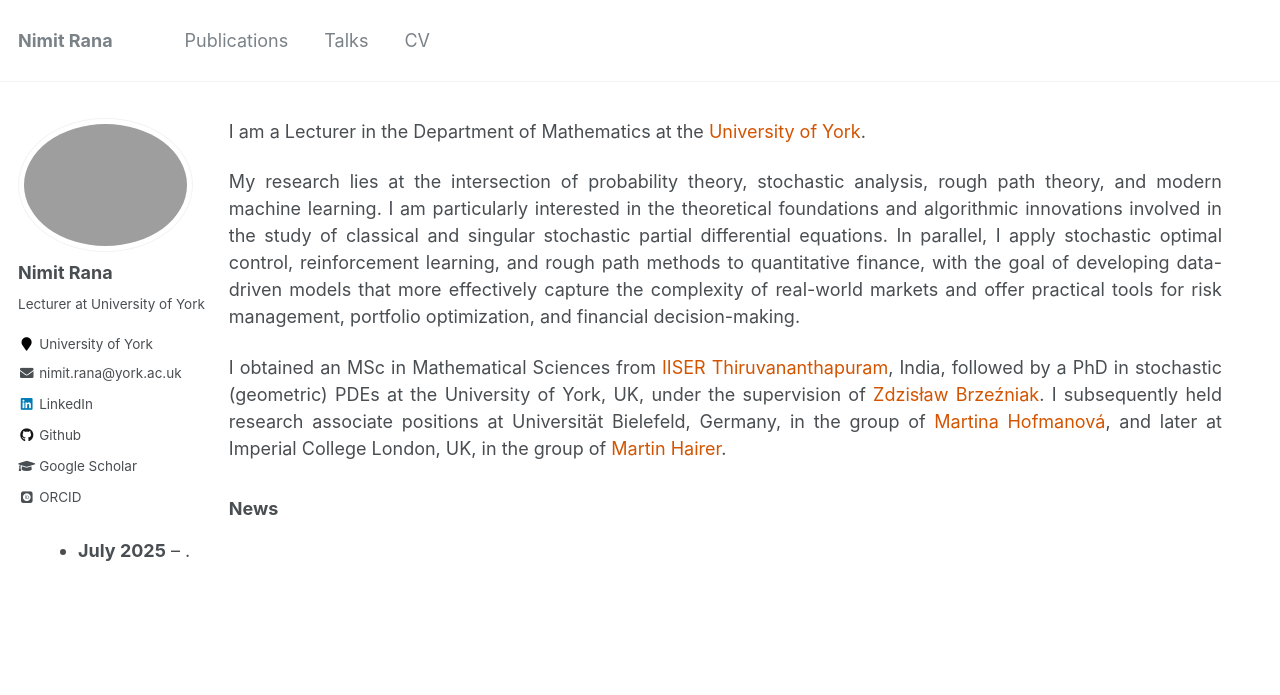
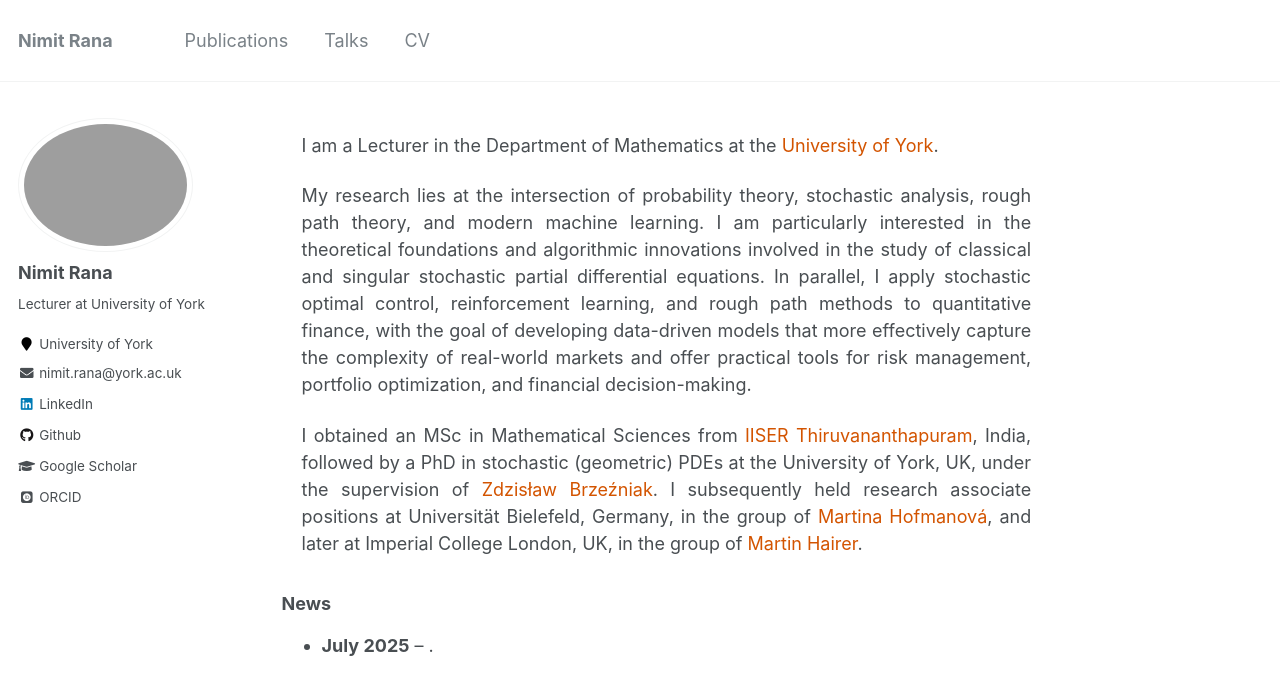
Before and after one commit to rananimit/rananimit.github.io, a Jekyll site: the page built from _pages/about.md, in a window 1280 px wide. Shown: the top 695 px of the page. Built offline with Jekyll 4.4.1, drawn with Linux system fonts in a browser that asks for light colours; some web fonts are replaced.

Commit message:
Update _page.scss

```diff
--- a/_sass/_page.scss
+++ b/_sass/_page.scss
@@ -17,23 +17,21 @@
 }
 
 .page {
-  margin-left: 0 !important;
-  margin-right: 0 !important;
-  padding-left: 20px;  /* adjust as needed */
-  padding-right: 20px; /* adjust as needed */
-  max-width: 100% !important;
-  width: 100% !important;
-  box-sizing: border-box;
-}
+  @include breakpoint($large) {
+    @include span(10 of 12 last);
+    @include prefix(0.5 of 12);
+    @include suffix(2 of 12);
+  }
 
-.page__inner-wrap,
-.page__content {
-  max-width: 100% !important;
-  width: 100% !important;
-  padding-left: 0 !important;
-  padding-right: 0 !important;
-  margin: 0 !important;
-  box-sizing: border-box;
+  .page__inner-wrap {
+    @include full();
+
+    .page__content,
+    .page__meta,
+    .page__share {
+      @include full();
+    }
+  }
 }
 
 
```
